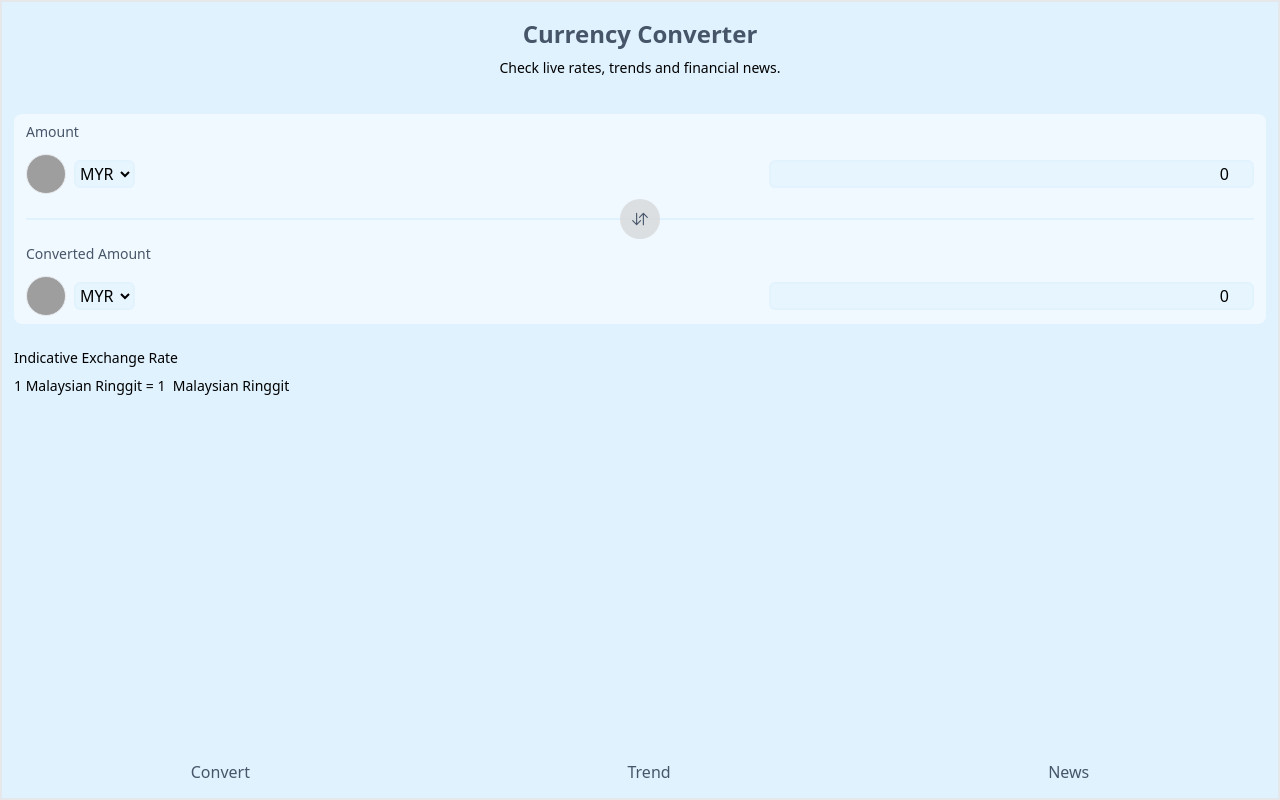
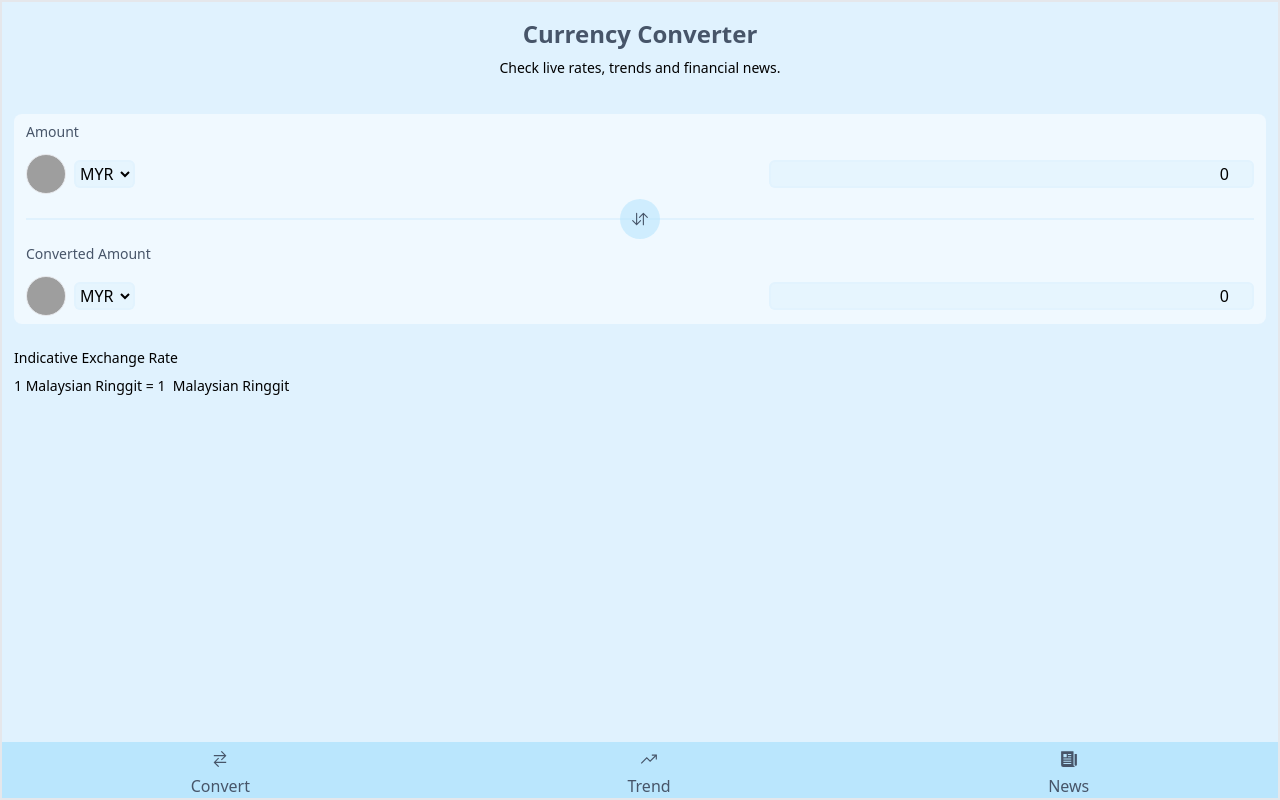
Before and after one commit to kentshenlim/ng-currency-checker, an Angular app: page / in a window 1280 px wide. Built offline with nearby package versions, Linux system fonts and the light colour scheme; grey boxes are pictures that could not be loaded.

Commit message:
Style nav

```diff
--- a/src/app/app.component.ts
+++ b/src/app/app.component.ts
@@ -21,7 +21,7 @@ import { NavigationBarComponent } from './components/navigation-bar/navigation-b
       <section class="py-5 h-1 flex-grow px-3">
         <router-outlet></router-outlet>
       </section>
-      <section class="py-3.5">
+      <section>
         <app-navigation-bar />
       </section>
     </div>
--- a/src/app/components/converter-form/converter-form.component.ts
+++ b/src/app/components/converter-form/converter-form.component.ts
@@ -24,7 +24,7 @@ import { CUSTOM_ELEMENTS_SCHEMA } from '@angular/core';
       <div class="w-full mx-auto relative my-6 BORDER-MAIN">
         <button
           (click)="onClickSwap()"
-          class="absolute left-1/2 top-1/2 -translate-x-1/2 -translate-y-1/2 w-10 aspect-square rounded-full bg-neutral-300/70 flex items-center justify-center"
+          class="absolute left-1/2 top-1/2 -translate-x-1/2 -translate-y-1/2 w-10 aspect-square rounded-full bg-sky-200/60 flex items-center justify-center"
         >
           <ion-icon
             name="swap-vertical-outline"
--- a/src/app/components/navigation-bar/navigation-bar.component.ts
+++ b/src/app/components/navigation-bar/navigation-bar.component.ts
@@ -1,22 +1,33 @@
 import { Component } from '@angular/core';
 import { RouterLink } from '@angular/router';
+import { CUSTOM_ELEMENTS_SCHEMA } from '@angular/core';
 
 @Component({
   selector: 'app-navigation-bar',
   standalone: true,
   imports: [RouterLink],
+  schemas: [CUSTOM_ELEMENTS_SCHEMA],
   template: `
     <nav
-      class="flex justify-between [&>div]:flex-grow [&>div]:text-center text-ACCENT"
+      class="flex justify-between [&>div]:flex-grow [&>div]:text-center text-ACCENT [&_ion-icon]:text-lg bg-sky-200 pt-2"
     >
       <div>
-        <a routerLink="/">Convert</a>
+        <a routerLink="/">
+          <ion-icon name="swap-horizontal-sharp"></ion-icon>
+          <p>Convert</p>
+        </a>
       </div>
       <div>
-        <a routerLink="/trend">Trend</a>
+        <a routerLink="/trend">
+          <ion-icon name="trending-up-sharp"></ion-icon>
+          <p>Trend</p>
+        </a>
       </div>
       <div>
-        <a routerLink="/news">News</a>
+        <a routerLink="/news">
+          <ion-icon name="newspaper-sharp"></ion-icon>
+          <p>News</p>
+        </a>
       </div>
     </nav>
   `,
--- a/src/output.css
+++ b/src/output.css
@@ -640,6 +640,10 @@ video {
   isolation: isolate;
 }
 
+.m-0 {
+  margin: 0px;
+}
+
 .mx-auto {
   margin-left: auto;
   margin-right: auto;
@@ -810,6 +814,11 @@ video {
   border-width: 2px;
 }
 
+.border-red-400 {
+  --tw-border-opacity: 1;
+  border-color: rgb(248 113 113 / var(--tw-border-opacity));
+}
+
 .bg-gray-50 {
   --tw-bg-opacity: 1;
   background-color: rgb(249 250 251 / var(--tw-bg-opacity));
@@ -874,6 +883,20 @@ video {
   background-color: rgb(212 212 212 / 0.7);
 }
 
+.bg-sky-200 {
+  --tw-bg-opacity: 1;
+  background-color: rgb(186 230 253 / var(--tw-bg-opacity));
+}
+
+.bg-sky-100 {
+  --tw-bg-opacity: 1;
+  background-color: rgb(224 242 254 / var(--tw-bg-opacity));
+}
+
+.bg-sky-200\/60 {
+  background-color: rgb(186 230 253 / 0.6);
+}
+
 .bg-center {
   background-position: center;
 }
@@ -908,8 +931,22 @@ video {
   padding-bottom: 1.25rem;
 }
 
+.py-1 {
+  padding-top: 0.25rem;
+  padding-bottom: 0.25rem;
+}
+
+.py-0 {
+  padding-top: 0px;
+  padding-bottom: 0px;
+}
+
 .pt-4 {
   padding-top: 1rem;
+}
+
+.pt-2 {
+  padding-top: 0.5rem;
 }
 
 .text-center {
@@ -1057,6 +1094,19 @@ video {
   k: string;
 }
 
+.\[\&\>\*\]\:m-0>* {
+  margin: 0px;
+}
+
+.\[\&\>\*\]\:border>* {
+  border-width: 1px;
+}
+
+.\[\&\>\*\]\:border-green-300>* {
+  --tw-border-opacity: 1;
+  border-color: rgb(134 239 172 / var(--tw-border-opacity));
+}
+
 .\[\&\>div\]\:w-1>div {
   width: 0.25rem;
 }
@@ -1068,3 +1118,8 @@ video {
 .\[\&\>div\]\:text-center>div {
   text-align: center;
 }
+
+.\[\&_ion-icon\]\:text-lg ion-icon {
+  font-size: 1.125rem;
+  line-height: 1.75rem;
+}
```
Also changed, not shown: 1 other file (tests, documents, lock files or other folders).
